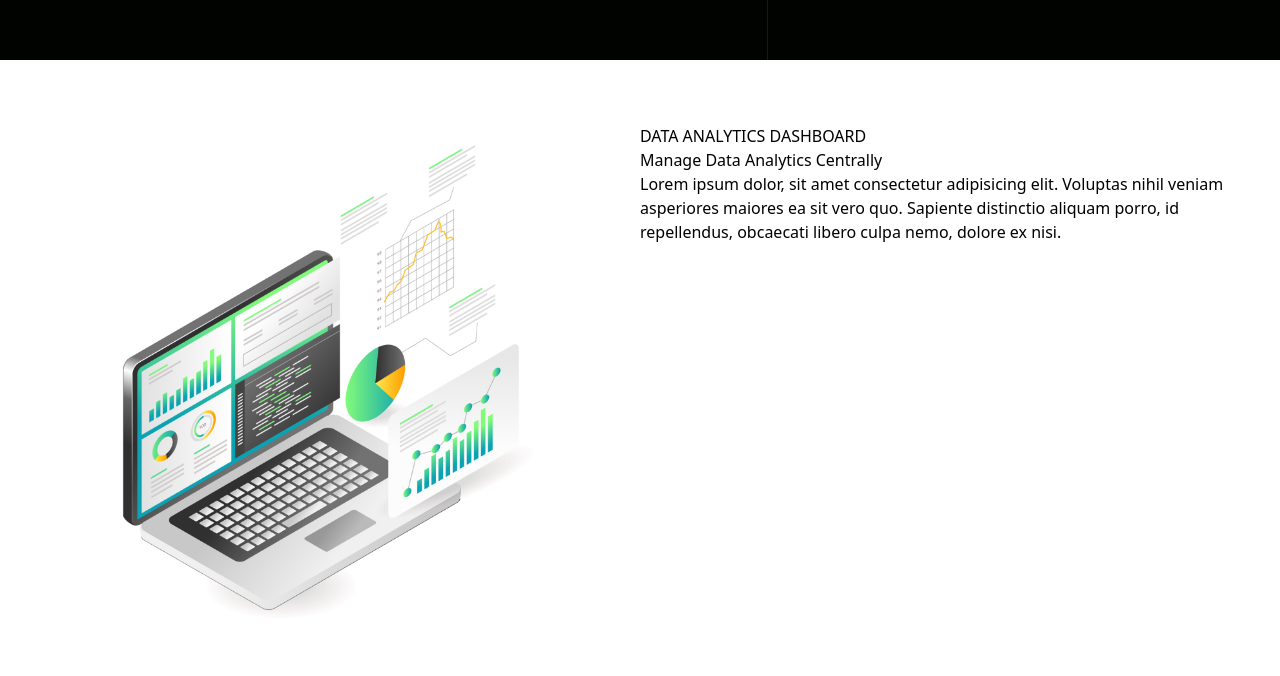
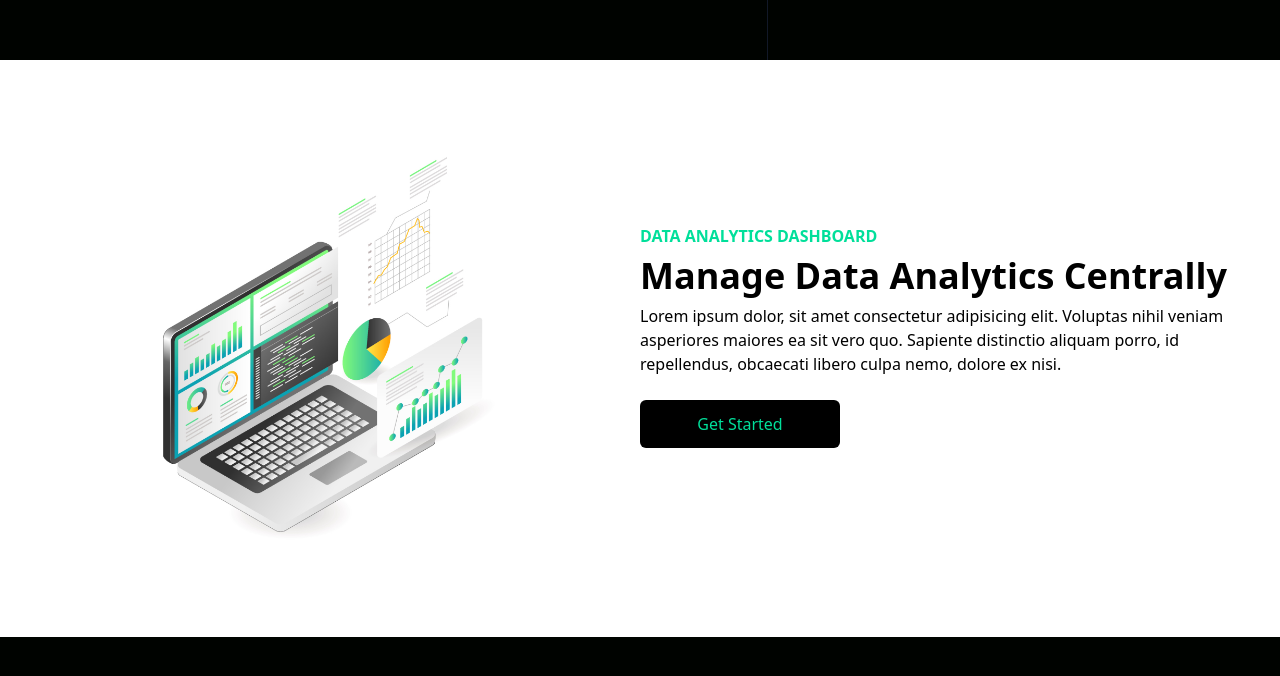
Before and after one commit to codewithgracie/first-project, a React (Vite) app: page / in a window 1280 px wide. Shown: the part 740-1416 px from the top of the page. After the commit the page ends 1377 px from the top, so only its background shows below. Built offline with nearby package versions, Linux system fonts and the light colour scheme.

Commit message:
commit progress

```diff
--- a/src/components/Analytics.jsx
+++ b/src/components/Analytics.jsx
@@ -5,11 +5,12 @@
   return (
     <div className='w-full bg-white py-16 px-4'>
         <div className='max-w-[1240px] mx-auto grid md:grid-cols-2'>
-          <img src={Laptop} alt="A laptop showing digital data" />
-          <div>
-            <p>DATA ANALYTICS DASHBOARD</p>
-            <h1>Manage Data Analytics Centrally</h1>
+          <img className='w-[500px] mx-auto my-4' src={Laptop} alt="A laptop showing digital data" />
+          <div className='flex flex-col justify-center'>
+            <p className='text-[#00df9a] font-bold'>DATA ANALYTICS DASHBOARD</p>
+            <h1 className='md:text-4xl sm:text-3xl text-2xl font-bold py-2'>Manage Data Analytics Centrally</h1>
             <p>Lorem ipsum dolor, sit amet consectetur adipisicing elit. Voluptas nihil veniam asperiores maiores ea sit vero quo. Sapiente distinctio aliquam porro, id repellendus, obcaecati libero culpa nemo, dolore ex nisi.</p>
+            <button className=' bg-black text-[#00df9a] w-[200px] rounded-md font-medium my-6 mx-auto md:mx-0 py-3'>Get Started</button>
           </div>
         </div>
     </div>
```
Also changed, not shown: src/components/Newsletter.jsx (added).
